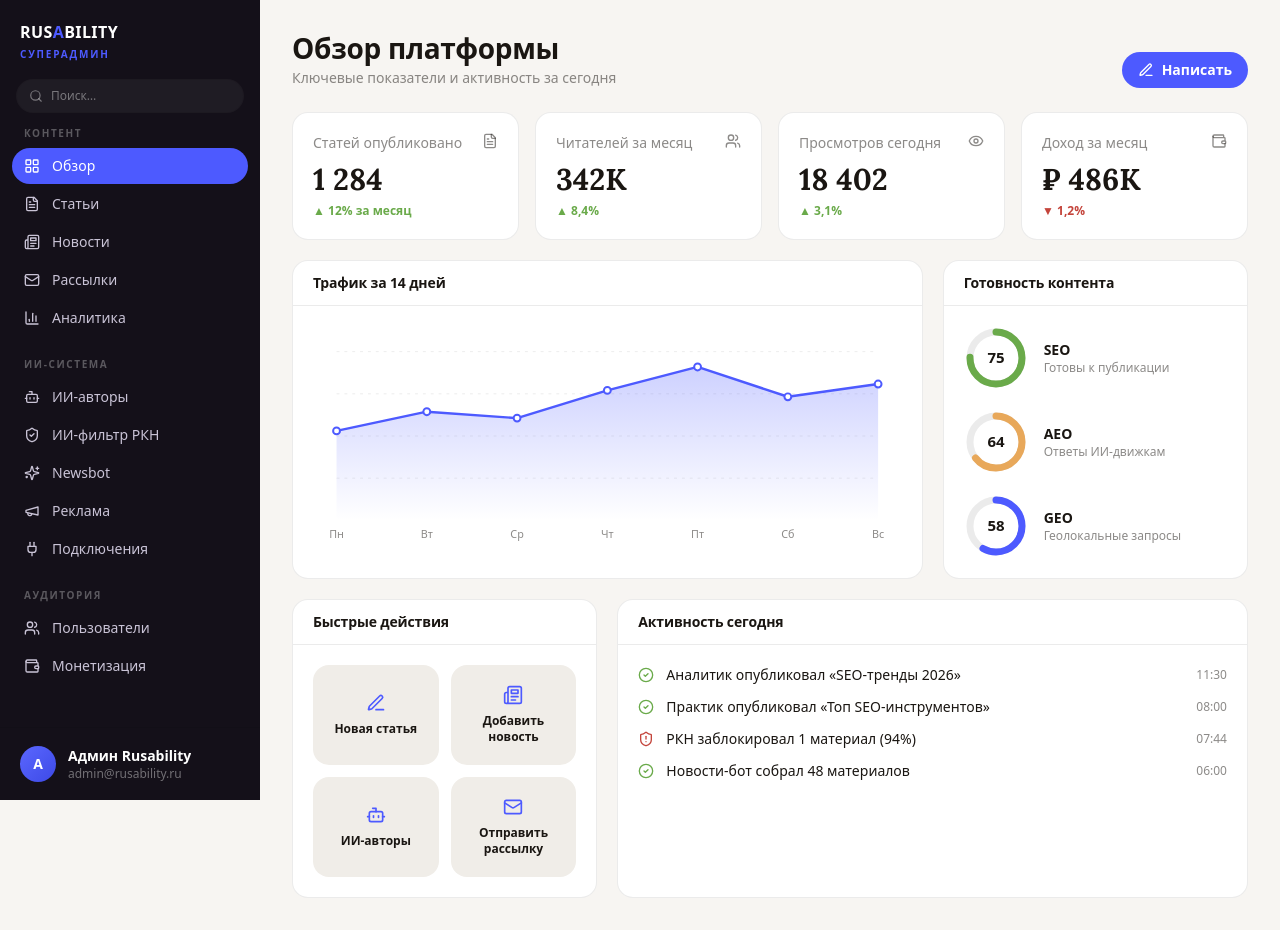
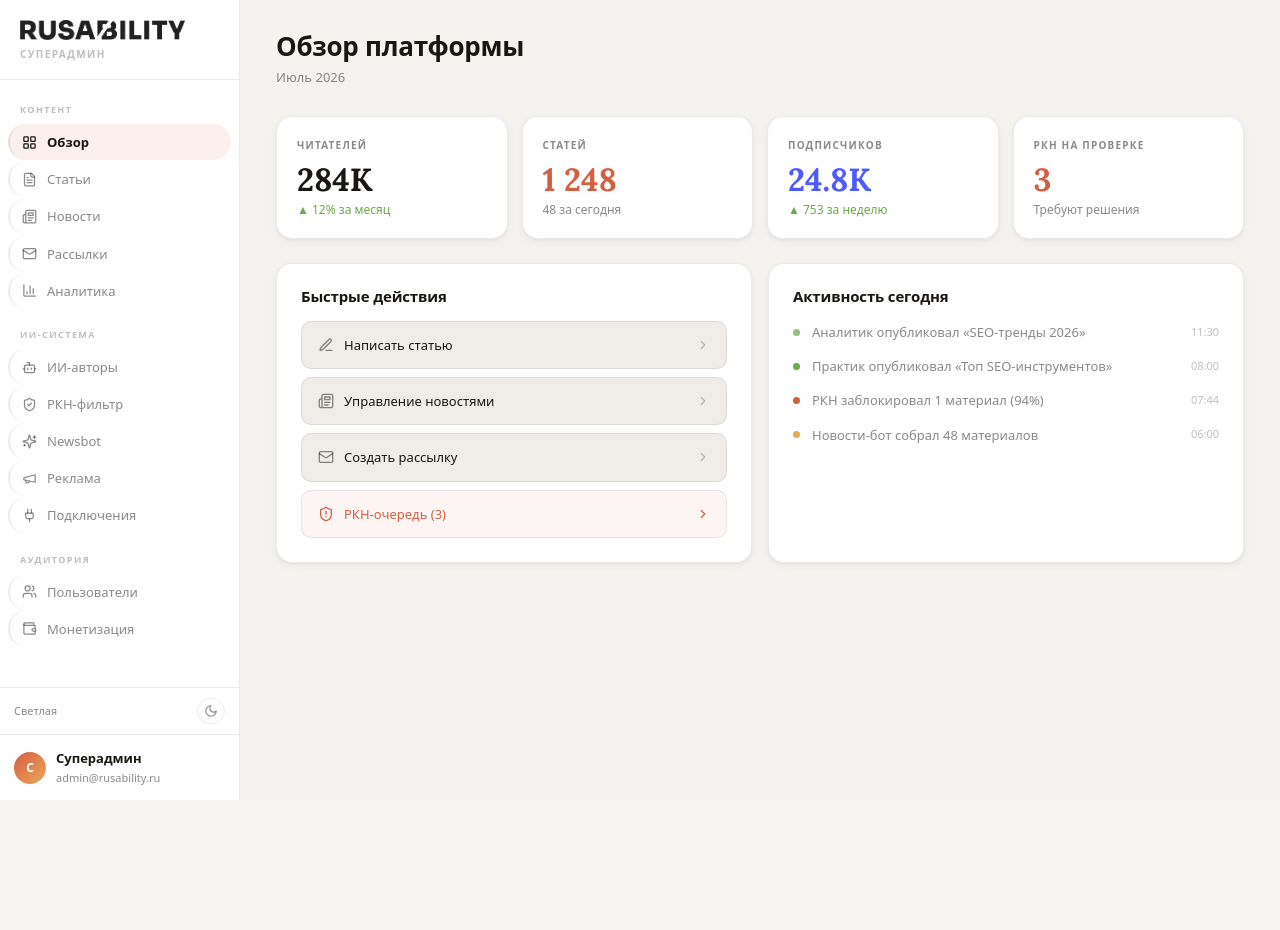
Before and after one commit to renascenceio/rusability, a Next.js app: page /admin in a window 1280 px wide. After the commit the page ends 800 px from the top, so only its background shows below. Built offline with nearby package versions, Linux system fonts and the light colour scheme.

Commit message:
feat: revamp admin dashboard with new stats and quick actions layout
Co-authored-by: renascenceio <178879665+renascenceio@users.noreply.github.com>

```diff
--- a/src/app/admin/page.tsx
+++ b/src/app/admin/page.tsx
@@ -1,99 +1,146 @@
-import {
-  FileText,
-  Users,
-  Eye,
-  Wallet,
-  PenLine,
-  Newspaper,
-  Bot,
-  Mail,
-  CheckCircle2,
-  ShieldAlert,
-} from "lucide-react";
-import { PageHeader, KpiCard, Panel, AdminButton } from "@/components/admin/ui";
-import { AreaChart, ScoreRing } from "@/components/ui/charts";
-import { TRAFFIC_SERIES, SEO_SCORES, ADMIN_ACTIVITY } from "@/lib/mock";
+import Link from "next/link";
+import { PenLine, Newspaper, Mail, ShieldAlert, ChevronRight } from "lucide-react";
 
 export const metadata = { title: "Обзор платформы — Rusability" };
 
+type Stat = {
+  label: string;
+  value: string;
+  valueColor: string;
+  sub: string;
+  subColor: string;
+};
+
+const STATS: Stat[] = [
+  {
+    label: "Читателей",
+    value: "284K",
+    valueColor: "text-[var(--foreground)]",
+    sub: "▲ 12% за месяц",
+    subColor: "text-[#6aaa4a]",
+  },
+  {
+    label: "Статей",
+    value: "1 248",
+    valueColor: "text-[#d45e42]",
+    sub: "48 за сегодня",
+    subColor: "text-[var(--muted-foreground)]",
+  },
+  {
+    label: "Подписчиков",
+    value: "24.8K",
+    valueColor: "text-[#4d5aff]",
+    sub: "▲ 753 за неделю",
+    subColor: "text-[#6aaa4a]",
+  },
+  {
+    label: "РКН на проверке",
+    value: "3",
+    valueColor: "text-[#d45e42]",
+    sub: "Требуют решения",
+    subColor: "text-[var(--muted-foreground)]",
+  },
+];
+
 const QUICK_ACTIONS = [
-  { label: "Новая статья", icon: PenLine, href: "/editor" },
-  { label: "Добавить новость", icon: Newspaper, href: "/admin/news" },
-  { label: "ИИ-авторы", icon: Bot, href: "/admin/ai-authors" },
-  { label: "Отправить рассылку", icon: Mail, href: "/admin/newsletter" },
+  { label: "Написать статью", icon: PenLine, href: "/editor" },
+  { label: "Управление новостями", icon: Newspaper, href: "/admin/news" },
+  { label: "Создать рассылку", icon: Mail, href: "/admin/newsletter" },
 ];
+
+const ACTIVITY = [
+  { dot: "#6aaa4a", pulse: true, text: "Аналитик опубликовал «SEO-тренды 2026»", time: "11:30" },
+  { dot: "#6aaa4a", pulse: false, text: "Практик опубликовал «Топ SEO-инструментов»", time: "08:00" },
+  { dot: "#d45e42", pulse: false, text: "РКН заблокировал 1 материал (94%)", time: "07:44" },
+  { dot: "#e8a85a", pulse: false, text: "Новости-бот собрал 48 материалов", time: "06:00" },
+];
+
+function Card({ children, className }: { children: React.ReactNode; className?: string }) {
+  return (
+    <div
+      className={`rounded-2xl border border-[var(--border)] bg-[var(--surface)] shadow-[var(--shadow-card)] ${className ?? ""}`}
+    >
+      {children}
+    </div>
+  );
+}
 
 export default function AdminOverviewPage() {
   return (
-    <div className="mx-auto max-w-[1180px]">
-      <PageHeader
-        title="Обзор платформы"
-        subtitle="Ключевые показатели и активность за сегодня"
-        action={<AdminButton href="/editor" variant="primary"><PenLine className="h-4 w-4" /> Написать</AdminButton>}
-      />
+    <div className="mx-auto max-w-[1180px] animate-[fadein_.2s_ease]">
+      <header className="mb-7">
+        <h1 className="font-serif text-[26px] font-bold leading-tight text-[var(--foreground)]">
+          Обзор платформы
+        </h1>
+        <p className="mt-1 text-[13px] text-[var(--muted-foreground)]">Июль 2026</p>
+      </header>
 
-      <div className="grid grid-cols-2 gap-4 lg:grid-cols-4">
-        <KpiCard label="Статей опубликовано" value="1 284" delta="12% за месяц" deltaUp icon={<FileText className="h-4 w-4" />} />
-        <KpiCard label="Читателей за месяц" value="342K" delta="8,4%" deltaUp icon={<Users className="h-4 w-4" />} />
-        <KpiCard label="Просмотров сегодня" value="18 402" delta="3,1%" deltaUp icon={<Eye className="h-4 w-4" />} />
-        <KpiCard label="Доход за месяц" value="₽ 486K" delta="1,2%" icon={<Wallet className="h-4 w-4" />} />
+      {/* KPI row */}
+      <div className="grid grid-cols-2 gap-3.5 lg:grid-cols-4">
+        {STATS.map((s) => (
+          <Card key={s.label} className="p-5">
+            <div className="mb-2.5 text-[10px] font-semibold uppercase tracking-[0.12em] text-[var(--muted-foreground)]">
+              {s.label}
+            </div>
+            <div className={`font-serif text-[32px] font-bold leading-none ${s.valueColor}`}>
+              {s.value}
+            </div>
+            <div className={`mt-1.5 text-xs font-medium ${s.subColor}`}>{s.sub}</div>
+          </Card>
+        ))}
       </div>
 
-      <div className="mt-5 grid gap-5 lg:grid-cols-3">
-        <Panel title="Трафик за 14 дней" className="lg:col-span-2">
-          <AreaChart data={TRAFFIC_SERIES} height={220} />
-        </Panel>
-
-        <Panel title="Готовность контента">
-          <div className="flex flex-col gap-5">
-            {SEO_SCORES.map((s) => (
-              <div key={s.label} className="flex items-center gap-4">
-                <ScoreRing value={s.value} color={s.color} label={s.label} />
-                <div>
-                  <div className="text-sm font-bold text-[var(--foreground)]">{s.label}</div>
-                  <div className="text-xs text-[var(--muted-foreground)]">{s.caption}</div>
-                </div>
-              </div>
-            ))}
-          </div>
-        </Panel>
-      </div>
-
-      <div className="mt-5 grid gap-5 lg:grid-cols-3">
-        <Panel title="Быстрые действия" className="lg:col-span-1">
-          <div className="grid grid-cols-2 gap-3">
+      {/* Two panels */}
+      <div className="mt-6 grid gap-4 lg:grid-cols-2">
+        {/* Quick actions */}
+        <Card className="p-6">
+          <h2 className="mb-4 text-[15px] font-bold text-[var(--foreground)]">Быстрые действия</h2>
+          <div className="flex flex-col gap-2">
             {QUICK_ACTIONS.map((a) => {
               const Icon = a.icon;
               return (
-                <AdminButton
+                <Link
                   key={a.label}
                   href={a.href}
-                  variant="ghost"
-                  className="h-auto flex-col gap-2 rounded-2xl py-5 text-center"
+                  className="flex items-center justify-between rounded-[10px] border border-[var(--border-soft)] bg-[var(--surface-2)] px-4 py-3 transition-colors hover:border-[var(--border)]"
                 >
-                  <Icon className="h-5 w-5 text-[var(--primary)]" />
-                  <span className="text-xs font-semibold">{a.label}</span>
-                </AdminButton>
+                  <span className="flex items-center gap-2.5 text-[13px] font-medium text-[var(--foreground)]">
+                    <Icon className="h-4 w-4 text-[var(--muted-foreground)]" />
+                    {a.label}
+                  </span>
+                  <ChevronRight className="h-3.5 w-3.5 text-[var(--faint)]" />
+                </Link>
               );
             })}
+            <Link
+              href="/admin/ai-filter"
+              className="flex items-center justify-between rounded-[10px] border border-[#d45e42]/20 bg-[#d45e42]/[0.06] px-4 py-3 transition-colors hover:bg-[#d45e42]/10"
+            >
+              <span className="flex items-center gap-2.5 text-[13px] font-medium text-[#d45e42]">
+                <ShieldAlert className="h-4 w-4" />
+                РКН-очередь (3)
+              </span>
+              <ChevronRight className="h-3.5 w-3.5 text-[#d45e42]" />
+            </Link>
           </div>
-        </Panel>
+        </Card>
 
-        <Panel title="Активность сегодня" className="lg:col-span-2">
-          <ul className="space-y-3">
-            {ADMIN_ACTIVITY.map((a, i) => (
-              <li key={i} className="flex items-center gap-3 text-sm">
-                {a.tone === "danger" ? (
-                  <ShieldAlert className="h-4 w-4 shrink-0 text-[var(--danger)]" />
-                ) : (
-                  <CheckCircle2 className="h-4 w-4 shrink-0 text-[var(--success)]" />
-                )}
-                <span className="flex-1 text-[var(--foreground)]">{a.text}</span>
-                <span className="shrink-0 text-xs text-[var(--muted-foreground)]">{a.time}</span>
+        {/* Activity */}
+        <Card className="p-6">
+          <h2 className="mb-4 text-[15px] font-bold text-[var(--foreground)]">Активность сегодня</h2>
+          <ul className="flex flex-col gap-3">
+            {ACTIVITY.map((a, i) => (
+              <li key={i} className="flex items-center gap-3">
+                <span
+                  className={`h-[7px] w-[7px] shrink-0 rounded-full ${a.pulse ? "animate-pulse" : ""}`}
+                  style={{ background: a.dot }}
+                />
+                <span className="flex-1 text-[13px] text-[var(--muted-foreground)]">{a.text}</span>
+                <span className="shrink-0 text-[11px] text-[var(--faint)]">{a.time}</span>
               </li>
             ))}
           </ul>
-        </Panel>
+        </Card>
       </div>
     </div>
   );
--- a/src/app/globals.css
+++ b/src/app/globals.css
@@ -238,10 +238,45 @@ h1, h2, h3, h4, h5 {
   color: #4d5aff;
 }
 
-/* Admin shell background (warm cream regardless of theme toggle in preview) */
+/* Admin shell — scoped tokens matching the Rusability Admin prototype.
+   Terracotta (#D45E42) primary, white/near-black sidebar, follows light/dark. */
 .admin-root {
+  --background: #f5f3f0;
+  --sidebar: #ffffff;
+  --surface: #ffffff;
+  --surface-2: #f0ede8;
+  --surface-3: #e4ddd2;
+  --muted: #f0ede8;
+  --card: #ffffff;
+  --border: rgba(0, 0, 0, 0.08);
+  --border-soft: rgba(0, 0, 0, 0.045);
+  --foreground: #1a1612;
+  --muted-foreground: rgba(26, 22, 18, 0.5);
+  --faint: rgba(26, 22, 18, 0.28);
+  --primary: #d45e42;
+  --primary-foreground: #ffffff;
+  --primary-soft: rgba(212, 94, 66, 0.09);
+  --shadow-card: 0 1px 3px rgba(0, 0, 0, 0.05), 0 3px 10px rgba(0, 0, 0, 0.04);
   background: var(--background);
   min-height: 100dvh;
+}
+.dark .admin-root {
+  --background: #0a0806;
+  --sidebar: #060504;
+  --surface: #1c1917;
+  --surface-2: #141210;
+  --surface-3: #2a2420;
+  --muted: #141210;
+  --card: #1c1917;
+  --border: rgba(255, 255, 255, 0.07);
+  --border-soft: rgba(255, 255, 255, 0.035);
+  --foreground: #f0ebe3;
+  --muted-foreground: rgba(240, 235, 227, 0.48);
+  --faint: rgba(240, 235, 227, 0.22);
+  --primary: #d45e42;
+  --primary-foreground: #ffffff;
+  --primary-soft: rgba(212, 94, 66, 0.1);
+  --shadow-card: none;
 }
 
 /* Scrollbar */
@@ -253,3 +288,8 @@ h1, h2, h3, h4, h5 {
   to { opacity: 1; transform: translateY(0); }
 }
 .animate-slide-up { animation: slide-up 0.5s cubic-bezier(0.22, 1, 0.36, 1) both; }
+
+@keyframes fadein {
+  from { opacity: 0; transform: translateY(5px); }
+  to { opacity: 1; transform: translateY(0); }
+}
--- a/src/components/admin/AdminShell.tsx
+++ b/src/components/admin/AdminShell.tsx
@@ -2,7 +2,8 @@
 
 import Link from "next/link";
 import { usePathname } from "next/navigation";
-import { useState } from "react";
+import { useEffect, useState } from "react";
+import { useTheme } from "next-themes";
 import {
   LayoutGrid,
   FileText,
@@ -18,7 +19,8 @@ import {
   Wallet,
   Menu,
   X,
-  Search,
+  Sun,
+  Moon,
 } from "lucide-react";
 import { cn } from "@/lib/utils";
 
@@ -40,7 +42,7 @@ const NAV: NavGroup[] = [
     title: "ИИ-система",
     items: [
       { href: "/admin/ai-authors", label: "ИИ-авторы", icon: Bot },
-      { href: "/admin/ai-filter", label: "ИИ-фильтр РКН", icon: ShieldCheck },
+      { href: "/admin/ai-filter", label: "РКН-фильтр", icon: ShieldCheck },
       { href: "/admin/newsbot", label: "Newsbot", icon: Sparkles },
       { href: "/admin/ads", label: "Реклама", icon: Megaphone },
       { href: "/admin/connections", label: "Подключения", icon: Plug },
@@ -55,6 +57,45 @@ const NAV: NavGroup[] = [
   },
 ];
 
+function Logo() {
+  return (
+    <>
+      <img
+        src="/brand/rusability-logo-black.png"
+        alt="Rusability"
+        className="block h-5 w-auto dark:hidden"
+      />
+      <img
+        src="/brand/rusability-logo-white.png"
+        alt="Rusability"
+        className="hidden h-5 w-auto dark:block"
+      />
+    </>
+  );
+}
+
+function ThemeControl() {
+  const { resolvedTheme, setTheme } = useTheme();
+  const [mounted, setMounted] = useState(false);
+  useEffect(() => setMounted(true), []);
+  const isDark = resolvedTheme === "dark";
+
+  return (
+    <div className="flex items-center justify-between px-3.5 py-2.5">
+      <span className="text-[11px] text-[var(--muted-foreground)]">
+        {mounted ? (isDark ? "Тёмная" : "Светлая") : "Тема"}
+      </span>
+      <button
+        onClick={() => setTheme(isDark ? "light" : "dark")}
+        aria-label="Переключить тему"
+        className="flex h-[26px] w-7 items-center justify-center rounded-md border border-[var(--border)] text-[var(--muted-foreground)] transition-colors hover:text-[var(--foreground)]"
+      >
+        {mounted && isDark ? <Sun className="h-3.5 w-3.5" /> : <Moon className="h-3.5 w-3.5" />}
+      </button>
+    </div>
+  );
+}
+
 export function AdminShell({ children }: { children: React.ReactNode }) {
   const pathname = usePathname();
   const [open, setOpen] = useState(false);
@@ -62,11 +103,9 @@ export function AdminShell({ children }: { children: React.ReactNode }) {
   return (
     <div className="admin-root flex min-h-dvh">
       {/* Mobile top bar */}
-      <div className="fixed inset-x-0 top-0 z-40 flex h-14 items-center justify-between border-b border-white/10 bg-[#141019] px-4 lg:hidden">
-        <span className="text-sm font-extrabold uppercase tracking-wide text-white">
-          Rus<span className="text-[#4d5aff]">a</span>bility
-        </span>
-        <button onClick={() => setOpen(true)} aria-label="Меню" className="text-white">
+      <div className="fixed inset-x-0 top-0 z-40 flex h-14 items-center justify-between border-b border-[var(--border)] bg-[var(--sidebar)] px-4 lg:hidden">
+        <Logo />
+        <button onClick={() => setOpen(true)} aria-label="Меню" className="text-[var(--foreground)]">
           <Menu className="h-5 w-5" />
         </button>
       </div>
@@ -74,40 +113,37 @@ export function AdminShell({ children }: { children: React.ReactNode }) {
       {/* Sidebar */}
       <aside
         className={cn(
-          "fixed inset-y-0 left-0 z-50 flex w-[260px] flex-col bg-[#141019] text-[#c9c3d6] transition-transform lg:translate-x-0",
+          "fixed inset-y-0 left-0 z-50 flex w-[240px] flex-col border-r border-[var(--border)] bg-[var(--sidebar)] transition-transform lg:translate-x-0",
           open ? "translate-x-0" : "-translate-x-full",
         )}
       >
-        <div className="flex items-center justify-between px-5 pb-4 pt-5">
+        {/* Logo header */}
+        <div className="flex items-start justify-between border-b border-[var(--border)] px-5 pb-4 pt-5">
           <div>
-            <div className="text-base font-extrabold uppercase tracking-wide text-white">
-              Rus<span className="text-[#4d5aff]">a</span>bility
-            </div>
-            <div className="mt-0.5 text-[10px] font-bold uppercase tracking-[0.18em] text-[#4d5aff]">
+            <Logo />
+            <div className="mt-1.5 text-[10px] font-semibold uppercase tracking-[0.14em] text-[var(--faint)]">
               Суперадмин
             </div>
           </div>
-          <button onClick={() => setOpen(false)} className="text-white/60 lg:hidden" aria-label="Закрыть">
+          <button
+            onClick={() => setOpen(false)}
+            className="text-[var(--muted-foreground)] lg:hidden"
+            aria-label="Закрыть"
+          >
             <X className="h-5 w-5" />
           </button>
         </div>
 
-        <div className="px-4 pb-3">
-          <div className="flex items-center gap-2 rounded-xl border border-white/10 bg-white/5 px-3 py-2 text-xs text-white/40">
-            <Search className="h-3.5 w-3.5" />
-            <span>Поиск…</span>
-          </div>
-        </div>
-
-        <nav className="flex-1 overflow-y-auto px-3 pb-4">
+        {/* Nav */}
+        <nav className="flex-1 overflow-y-auto px-2 py-2.5">
           {NAV.map((group) => (
-            <div key={group.title} className="mb-5">
-              <div className="px-3 pb-1.5 text-[10px] font-bold uppercase tracking-[0.16em] text-white/30">
+            <div key={group.title} className="mb-1.5">
+              <div className="px-3 pb-1.5 pt-3 text-[9px] font-bold uppercase tracking-[0.16em] text-[var(--faint)]">
                 {group.title}
               </div>
-              <div className="space-y-0.5">
               {group.items.map((item) => {
-                  const active = item.href === "/admin" ? pathname === "/admin" : pathname.startsWith(item.href);
+                const active =
+                  item.href === "/admin" ? pathname === "/admin" : pathname.startsWith(item.href);
                 const Icon = item.icon;
                 return (
                   <Link
@@ -115,30 +151,35 @@ export function AdminShell({ children }: { children: React.ReactNode }) {
                     href={item.href}
                     onClick={() => setOpen(false)}
                     className={cn(
-                        "flex items-center gap-3 rounded-lg px-3 py-2 text-sm font-medium transition-colors",
+                      "my-px flex items-center gap-2.5 rounded-lg border-l-2 px-3 py-[7px] text-[13px] transition-colors",
                       active
-                          ? "bg-[#4d5aff] text-white"
-                          : "text-[#c9c3d6] hover:bg-white/5 hover:text-white",
+                        ? "border-[#d45e42] bg-[var(--primary-soft)] font-semibold text-[var(--foreground)]"
+                        : "border-transparent font-normal text-[var(--muted-foreground)] hover:bg-[var(--surface-2)] hover:text-[var(--foreground)]",
                     )}
                   >
-                      <Icon className="h-4 w-4 shrink-0" />
+                    <Icon className="h-[15px] w-[15px] shrink-0" />
                     {item.label}
                   </Link>
                 );
               })}
             </div>
-            </div>
           ))}
         </nav>
 
-        <div className="border-t border-white/10 p-3">
-          <div className="flex items-center gap-3 rounded-xl px-2 py-1.5">
-            <div className="flex h-9 w-9 items-center justify-center rounded-full bg-gradient-to-br from-[#5b67ff] to-[#3d49e6] text-sm font-bold text-white">
-              А
+        {/* Footer */}
+        <div className="border-t border-[var(--border)]">
+          <ThemeControl />
+          <div className="flex items-center gap-2.5 border-t border-[var(--border)] px-3.5 py-3">
+            <div className="flex h-8 w-8 shrink-0 items-center justify-center rounded-full bg-gradient-to-br from-[#d45e42] to-[#e8a85a] text-xs font-bold text-white">
+              С
             </div>
             <div className="min-w-0">
-              <div className="truncate text-sm font-semibold text-white">Админ Rusability</div>
-              <div className="truncate text-xs text-white/40">admin@rusability.ru</div>
+              <div className="truncate text-[13px] font-semibold text-[var(--foreground)]">
+                Суперадмин
+              </div>
+              <div className="truncate text-[11px] text-[var(--muted-foreground)]">
+                admin@rusability.ru
+              </div>
             </div>
           </div>
         </div>
@@ -154,8 +195,8 @@ export function AdminShell({ children }: { children: React.ReactNode }) {
       )}
 
       {/* Main */}
-      <div className="flex min-w-0 flex-1 flex-col pt-14 lg:pl-[260px] lg:pt-0">
-        <main className="flex-1 px-5 py-6 md:px-8 md:py-8">{children}</main>
+      <div className="flex min-w-0 flex-1 flex-col pt-14 lg:pl-[240px] lg:pt-0">
+        <main className="flex-1 px-5 py-6 md:px-9 md:py-8">{children}</main>
       </div>
     </div>
   );
```
Lines whose indentation alone changed are shown as unchanged.
